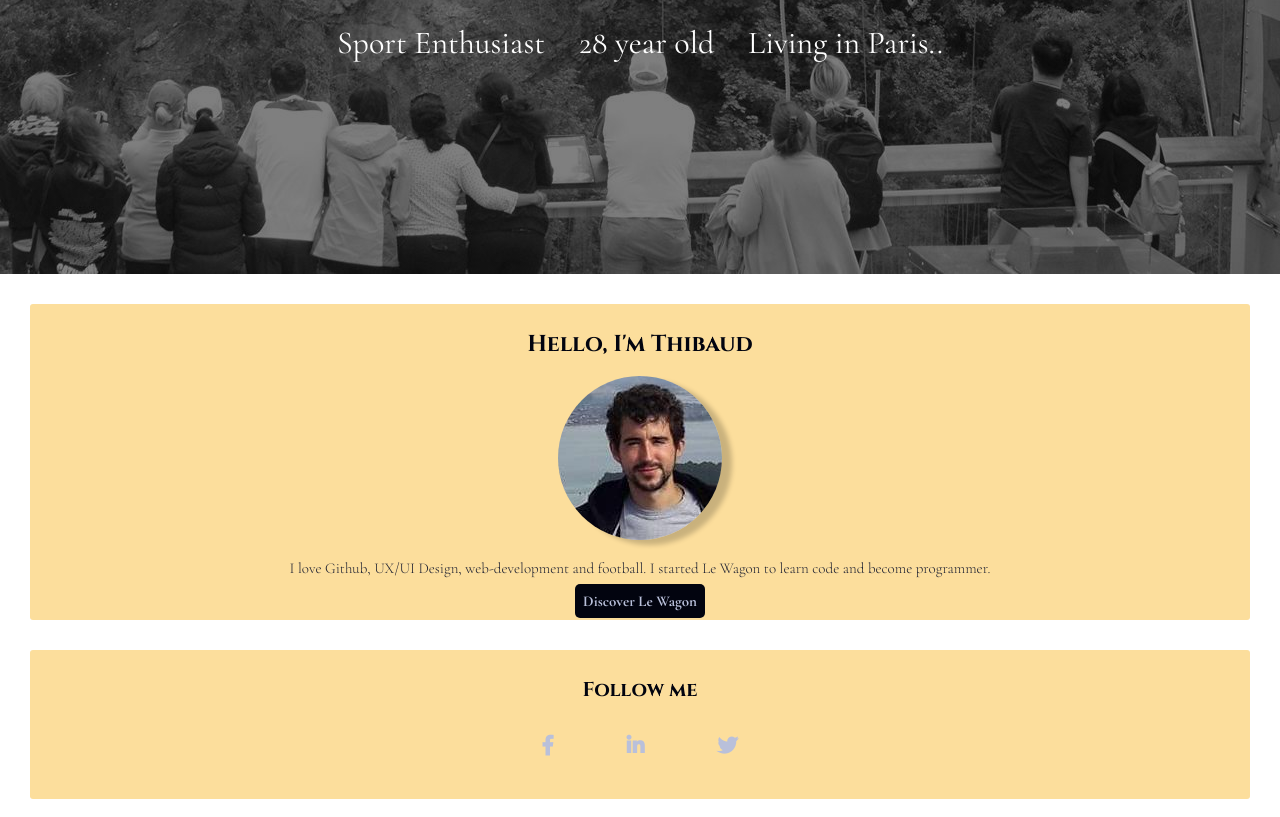
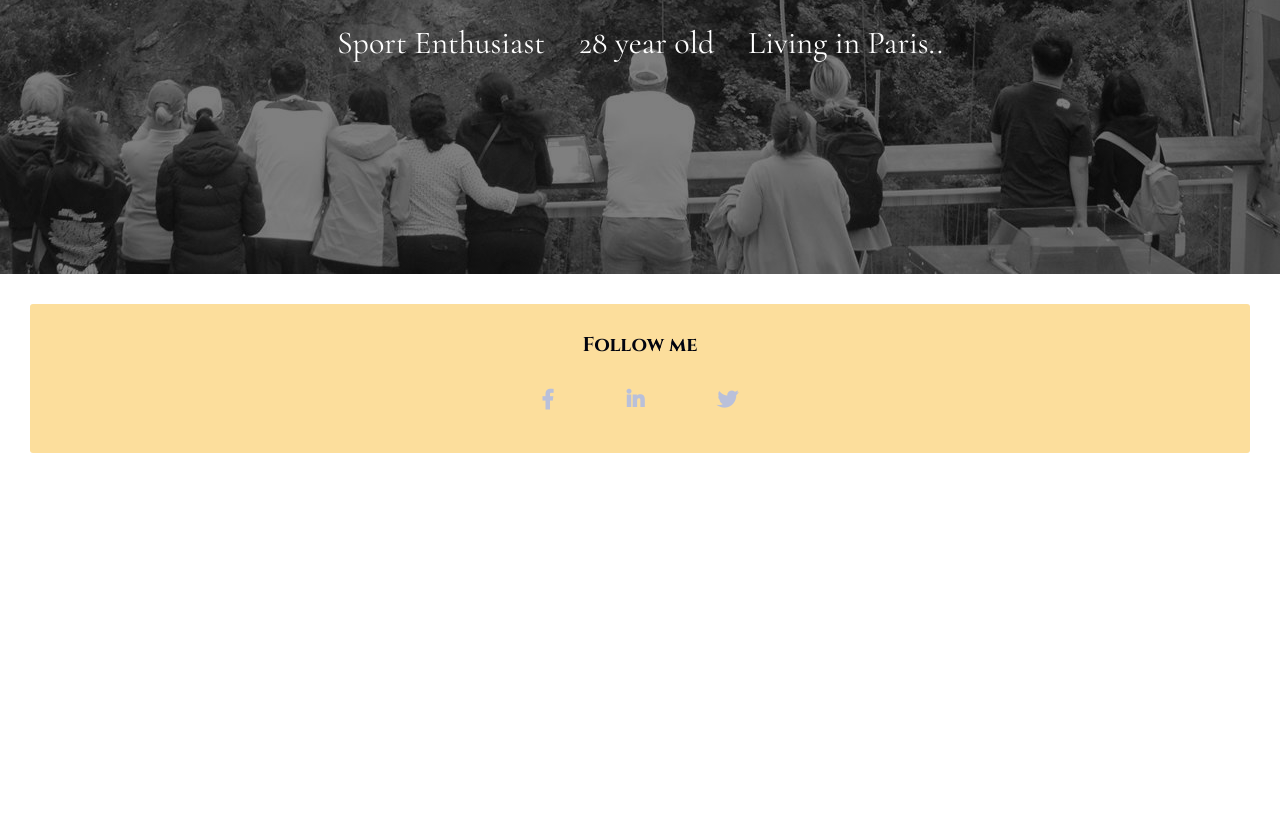
Before and after one commit to thmaurel/profile, a plain HTML site: page index.html in a window 1280 px wide. Shown: the part 526-1343 px from the top of the page. After the commit the page ends 1009 px from the top, so only its background shows below. Drawn offline with nearby package versions, Linux system fonts and the light colour scheme.

Commit message:
remove card degueu

```diff
--- a/index.html
+++ b/index.html
@@ -22,14 +22,6 @@
     </div>
 
     <div class="container">
-
-      <div class="card">
-        <h1>Hello, I'm Thibaud</h1>
-        <img src="images/image.jpeg" id="profile-pic" alt="">
-        <p>I love Github, UX/UI Design, web-development and football. I started Le Wagon to learn code and become programmer.</p>
-        <a href="http://www.lewagon.com" class="btn-blue" target="_blank">Discover Le Wagon</a>
-      </div>
-
       <div class="card">
         <h2>Follow me</h2>
         <ul class="list-inline">
```
